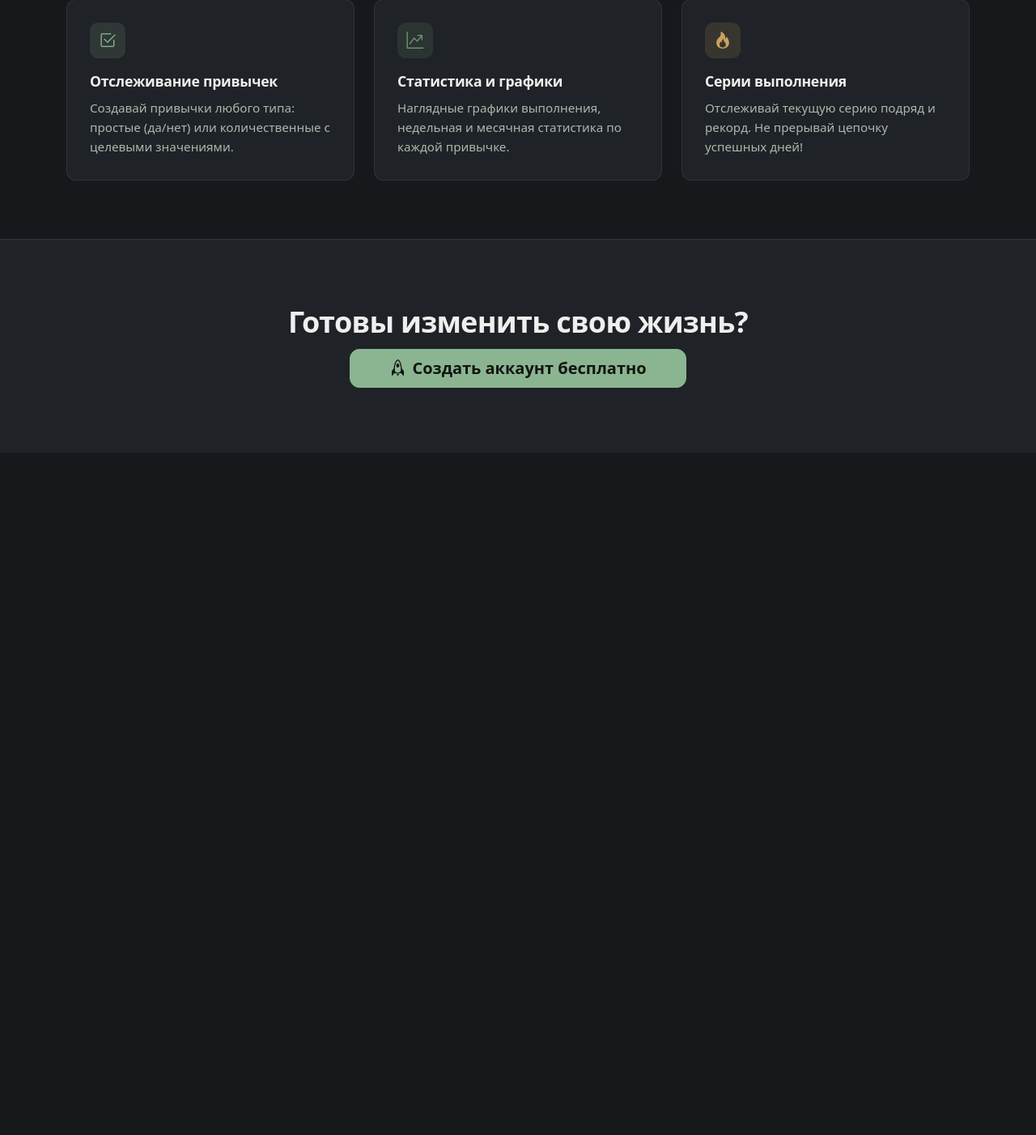
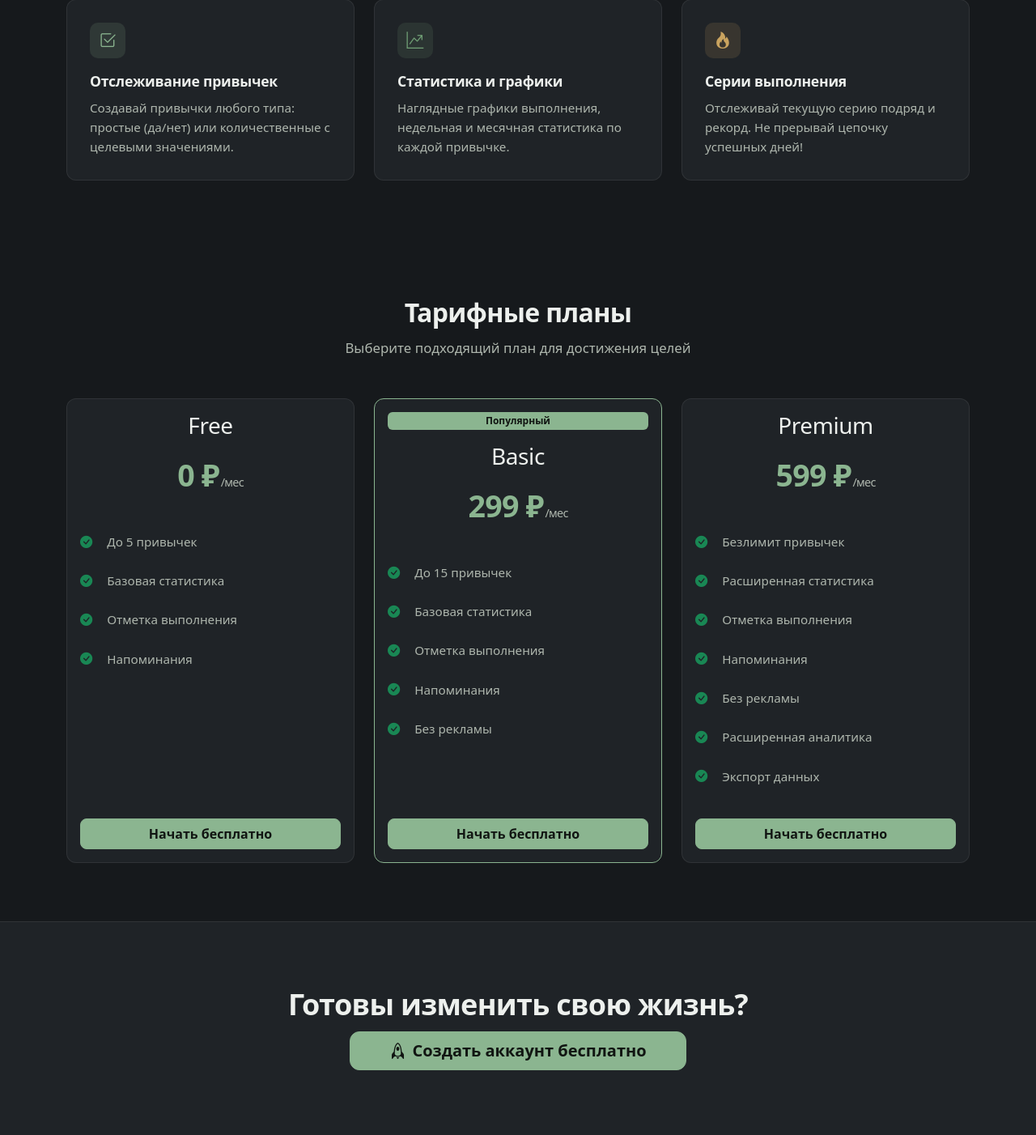
Before and after one commit to artemka228shev/diplomV2, a PHP site: page / in a window 1280 px wide. Shown: the part 1006-2408 px from the top of the page at 81% size. Before the commit the page ends 1485 px from the top, so only its background shows below. Run offline with PHP 8.4, Linux system fonts and the light colour scheme; some libraries are stand-ins or nearby versions.

Commit message:
Add pricing section to home page

```diff
--- a/app/Views/home/index.php
+++ b/app/Views/home/index.php
@@ -109,6 +109,48 @@ $user = $user ?? null;
     </div>
 </section>
 
+<section id="pricing" class="landing-section">
+    <div class="container">
+        <div class="text-center">
+            <h2 class="section-title">Тарифные планы</h2>
+            <p class="section-subtitle mx-auto" style="max-width: 540px;">Выберите подходящий план для достижения целей</p>
+        </div>
+        <div class="row g-4">
+            <?php
+            $plans = [
+                ['key' => 'free', 'name' => 'Free', 'price' => '0', 'features' => ['До 5 привычек', 'Базовая статистика', 'Отметка выполнения', 'Напоминания']],
+                ['key' => 'basic', 'name' => 'Basic', 'price' => '299', 'featured' => true, 'features' => ['До 15 привычек', 'Базовая статистика', 'Отметка выполнения', 'Напоминания', 'Без рекламы']],
+                ['key' => 'premium', 'name' => 'Premium', 'price' => '599', 'features' => ['Безлимит привычек', 'Расширенная статистика', 'Отметка выполнения', 'Напоминания', 'Без рекламы', 'Расширенная аналитика', 'Экспорт данных']]
+            ];
+            foreach ($plans as $plan): ?>
+            <div class="col-md-4">
+                <div class="card pricing-card h-100 <?= !empty($plan['featured']) ? 'featured' : '' ?>">
+                    <div class="card-body text-center">
+                        <?php if (!empty($plan['featured'])): ?>
+                        <span class="badge bg-primary mb-3">Популярный</span>
+                        <?php endif; ?>
+                        <h3><?= \App\Core\View::escape($plan['name']) ?></h3>
+                        <div class="price"><?= $plan['price'] ?> ₽<small>/мес</small></div>
+                        <ul class="pricing-features list-unstyled mt-3">
+                            <?php foreach ($plan['features'] as $f): ?>
+                            <li class="mb-2"><i class="bi bi-check-circle-fill text-success me-2"></i> <?= \App\Core\View::escape($f) ?></li>
+                            <?php endforeach; ?>
+                        </ul>
+                        <?php if (!isset($user) || empty($user['id'])): ?>
+                            <a href="/register" class="btn btn-primary w-100">Начать бесплатно</a>
+                        <?php elseif (($user['subscription_type'] ?? 'free') === $plan['key']): ?>
+                            <button class="btn btn-outline-primary w-100" disabled>Текущий план</button>
+                        <?php else: ?>
+                            <a href="/pricing" class="btn btn-primary w-100">Выбрать</a>
+                        <?php endif; ?>
+                    </div>
+                </div>
+            </div>
+            <?php endforeach; ?>
+        </div>
+    </div>
+</section>
+
 <section class="landing-cta">
     <div class="container">
         <?php if (isset($user) && !empty($user['id'])): ?>
```
